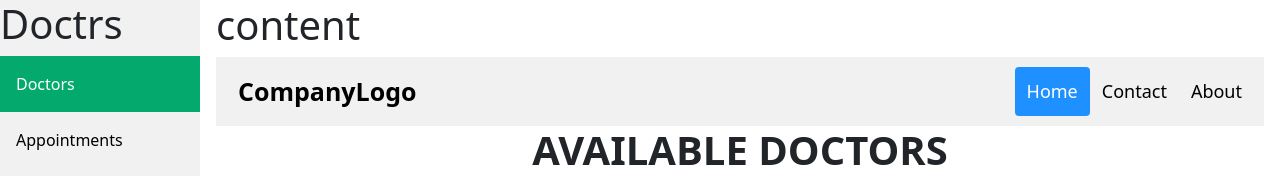
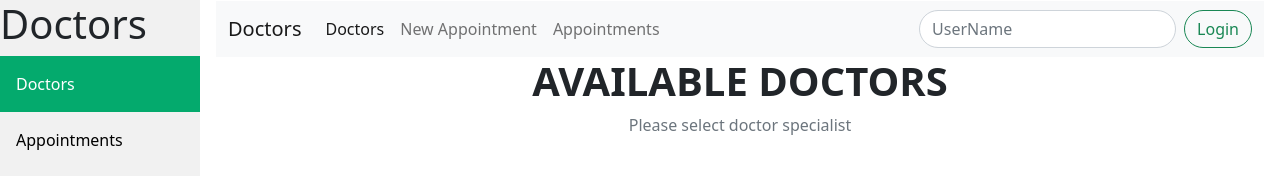
Before and after one commit to mutinhiri/book-an-appointment-frontend, a React (Create React App) app: page / in a window 1280 px wide. Shown: the top 176 px of the page. Built offline with nearby package versions, Linux system fonts and the light colour scheme; no server answers.

Commit message:
Update header styling

```diff
--- a/src/Home.js
+++ b/src/Home.js
@@ -4,6 +4,7 @@ import SideBar from './components/SideBar';
 import Footer from './components/Footer';
 import Header from './components/Header';
 import Appointment from './components/appointments/Appointments';
+import AppointmentForm from './components/appointments/AppointmentForm';
 import './App.css';
 import Main from './components/Main';
 
@@ -12,13 +13,12 @@ const Home = () => (
   <BrowserRouter>
     <SideBar />
     <div className="content">
-      <h1>content</h1>
       <Header />
       <div className="home-content">
         <Routes>
           <Route path="/" element={<Main />} exact />
           <Route path="/appointments" element={<Appointment />} />
-          {/* <Route path="/appointment-form" element={<AppointmentForm />} /> */}
+          <Route path="/appointment-form" element={<AppointmentForm />} />
         </Routes>
       </div>
       <Footer />
--- a/src/components/Header.js
+++ b/src/components/Header.js
@@ -1,15 +1,58 @@
-import React from 'react';
+import React, { useState } from 'react';
+import { Link } from 'react-router-dom';
+import { useDispatch } from 'react-redux';
+import UserApi from '../api/userApi';
+import { getUser } from '../redux/users/users';
 import './css/Header.css';
 
-const Header = () => (
-  <div className="header">
-    <a href="#default" className="logo">CompanyLogo</a>
-    <div className="header-right">
-      <a className="active" href="#home">Home</a>
-      <a href="#contact">Contact</a>
-      <a href="#about">About</a>
+const Header = () => {
+  const [name, setName] = useState('');
+  const [loginReponse, setLoginResponse] = useState('');
+  const dispatch = useDispatch();
+
+  const handleSubmit = async (e) => {
+    e.preventDefault();
+    const response = await UserApi({ userName: name });
+    if (!response.error) {
+      setLoginResponse('Usercreated and logged in');
+    } else if (response.user) {
+      setLoginResponse('User logged in successfully');
+    } else {
+      setLoginResponse(response.error.userName);
+    }
+    dispatch(getUser(response.user));
+  };
+  return (
+    <div className="navbar navbar-expand-lg navbar-light bg-light">
+      <div className="container-fluid">
+        <a className="navbar-brand" href="/">Doctors</a>
+        <button className="navbar-toggler" type="button" data-bs-toggle="collapse" data-bs-target="#navbarSupportedContent" aria-controls="navbarSupportedContent" aria-expanded="false" aria-label="Toggle navigation">
+          <span className="navbar-toggler-icon" />
+        </button>
+        <div className="collapse navbar-collapse" id="navbarSupportedContent">
+          <ul className="navbar-nav me-auto mb-2 mb-lg-0">
+            <li className="nav-item">
+              <Link to="/" className="nav-link active">Doctors</Link>
+            </li>
+            <li className="nav-item">
+              <Link to="/appointment-form" className="nav-link">New Appointment</Link>
+            </li>
+
+            <li className="nav-item">
+              <Link to="/appointments" className="nav-link">Appointments</Link>
+            </li>
+          </ul>
+          <div>
+            <form className="d-flex align-items-center" onSubmit={handleSubmit}>
+              <input className="form-control me-2 rounded-pill m-0" type="search" placeholder="UserName" aria-label="Search" onChange={(e) => setName(e.target.value)} value={name} />
+              <button className="btn btn-outline-success rounded-pill" type="submit">Login</button>
+            </form>
+            {loginReponse ? <div className="text-start ms-2">{loginReponse}</div> : null}
+          </div>
+        </div>
+      </div>
     </div>
-  </div>
-);
+  );
+};
 
 export default Header;
--- a/src/components/SideBar.js
+++ b/src/components/SideBar.js
@@ -1,13 +1,14 @@
 import React from 'react';
 import '../App.css';
+import { Link } from 'react-router-dom';
 
 const SideBar = () => (
   <div className="sidebar">
-    <h1>Doctrs</h1>
-    <a className="active" href="#home">Doctors</a>
-    <a href="#news">Appointments</a>
+    <h1>Doctors</h1>
+    <Link className="active" to="/">Doctors</Link>
+    <Link to="/appointments">Appointments</Link>
     <a href="#news">My Appointments</a>
-    <a href="#contact">New Appointment</a>
+    <Link to="/appointment-form">New Appointment</Link>
     <a href="#about">Delete Appointment</a>
   </div>
 );
--- a/src/components/appointments/AppointmentForm.js
+++ b/src/components/appointments/AppointmentForm.js
@@ -55,27 +55,27 @@ const AppointmentForm = () => {
 
   return (
     <div className="appointmentform-page">
-      <form onSubmit={handleSubmit}>
+      <form className="d-flex flex-column h-100 justify-content-center align-items-center" onSubmit={handleSubmit}>
         <section>
           <span>
             {' '}
             {loginResponse}
           </span>
-          <div className="create-appointment-head">
-            <h2>Create Appointment with A Doctor</h2>
-            <p>
+          <div className="d-flex flex-column justify-content-center text-white">
+            <h2 className="text-center">Create Appointment with A Doctor</h2>
+            <p className="text-center">
               Choose from the available locations and the preferred time.
             </p>
           </div>
-          <div className="create-appointment">
-            <select onChange={(e) => setSelectLocation(e.target.value)} value={selectLocation}>
+          <div className="d-flex create-appointment">
+            <select className="form-select me-2 rounded-pill " onChange={(e) => setSelectLocation(e.target.value)} value={selectLocation}>
               {options.map((option) => (
                 <option key={option} value={option}>
                   {option}
                 </option>
               ))}
             </select>
-            <select onChange={(e) => setDoctorId(e.target.value)} value={doctorId}>
+            <select className="form-select me-2 rounded-pill" onChange={(e) => setDoctorId(e.target.value)} value={doctorId}>
               {doctors.map((doctor) => (
                 <option key={doctor.id} value={doctor.id}>
                   {doctor.name}
```
